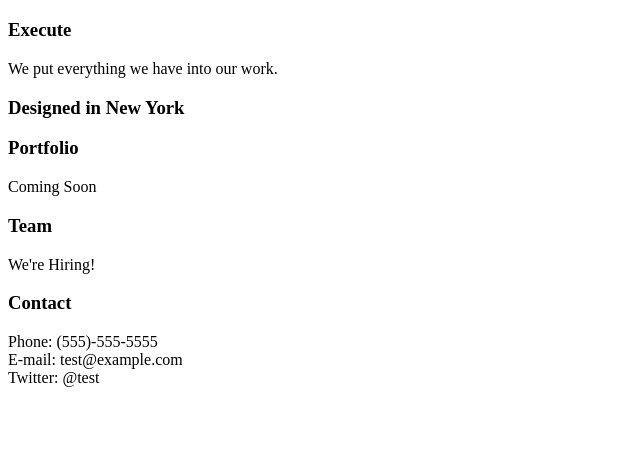
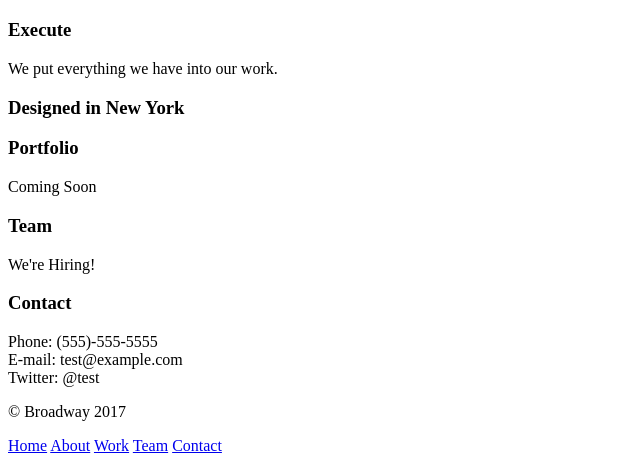
Before and after one commit to BartManshande/Broadway, a plain HTML site: page index.html in a window 1280 px wide. Shown: the part 1335-1798 px from the top of the page, without its empty margins (0-640 px from the left). Before the commit the page ends 1738 px from the top, so only its background shows below. Drawn offline with Linux system fonts and the light colour scheme.

Commit message:
HTML done

```diff
--- a/index.html
+++ b/index.html
@@ -40,6 +40,13 @@
         <br>
         Twitter: @test
     </p>
-
+    <footer>
+        <p id="copy">&copy; Broadway 2017</p>
+        <a href="#home">Home</a>
+        <a href="#about">About</a>
+        <a href="#work">Work</a>
+        <a href="#team">Team</a>
+        <a href="#contact">Contact</a>
+    </footer>
 </body>
 </html>
```
